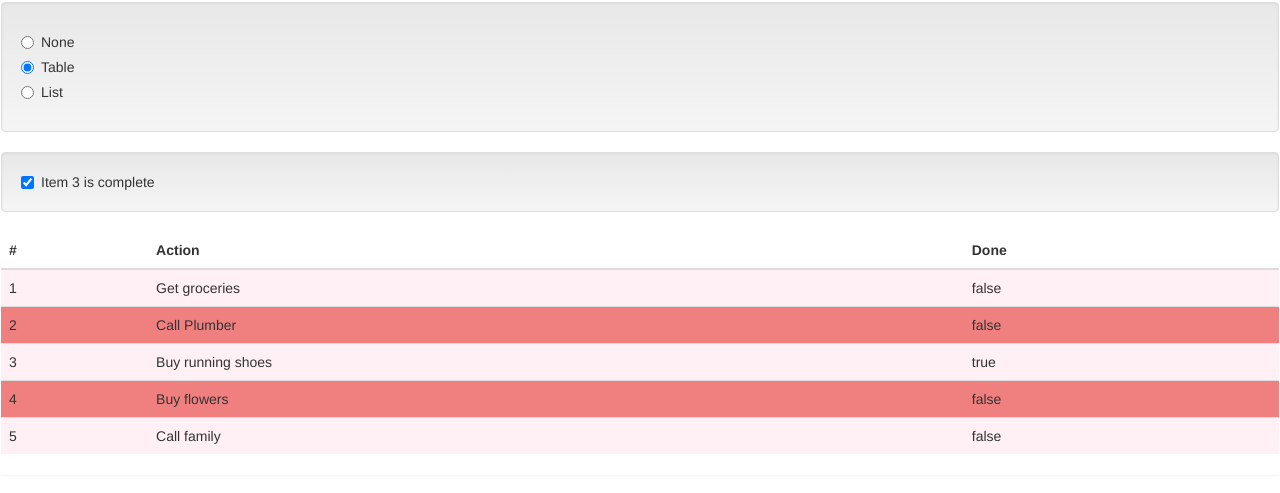
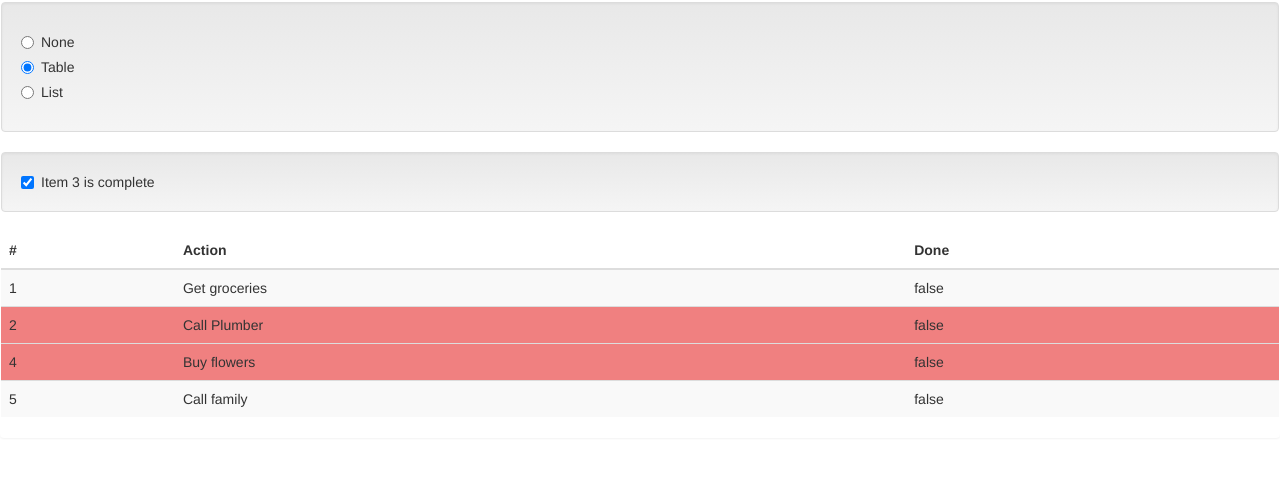
Before and after one commit to chisun-joung/proangular, a website: page angularjs/directives.html in a window 1280 px wide. Both pictures are taken after a click on the label "Table". Shown: the part 55-548 px from the top of the page. Drawn offline with nearby package versions, Linux system fonts and the light colour scheme.

Commit message:
table-striped ng-hide

```diff
--- a/angularjs/directives.html
+++ b/angularjs/directives.html
@@ -55,11 +55,11 @@
             </div>
             <div ng-switch on="data.mode" ng-cloak>
                 <div ng-switch-when="Table">
-                    <table class="table">
+                    <table class="table table-striped">
                         <thead>
                             <tr><th>#</th><th>Action</th><th>Done</th></tr>
                         </thead>
-                        <tr ng-repeat="item in todos" ng-class="$odd ? 'odd' : 'even'">
+                        <tr ng-repeat="item in todos" ng-class="$odd ? 'odd' : 'even'" ng-hide="item.complete">
                             <td>{{$index + 1}}</td>
                             <td ng-repeat="prop in item">{{prop}}</td>
                         </tr>
```
